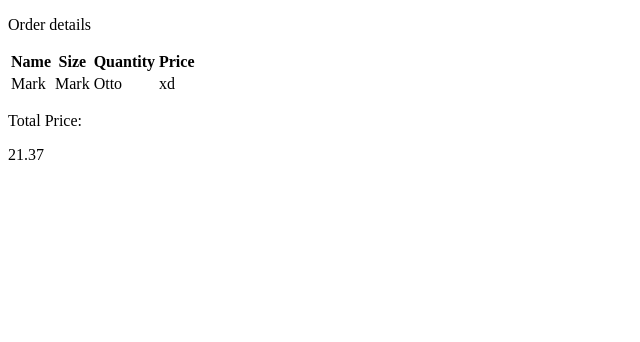
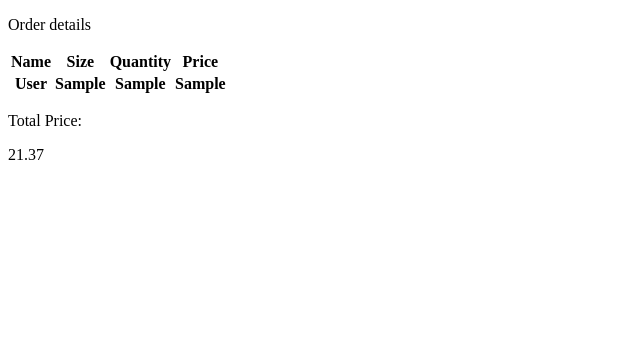
Before and after one commit to forkrz/restaurant, a Symfony app: template templates/admin/orderDetails.html.twig in a window 1280 px wide. Shown: the part 78-420 px from the top of the page, without its empty margins (0-640 px from the left). Run offline with Twig, Linux system fonts and the light colour scheme; the template is opened without the code that fills it: most values are stand-ins (such as "Sample title", 1, 10 or a date in 2020); lists and menus that the app fills with data are empty; some libraries are stand-ins or nearby versions.

Commit message:
displaying order details added

```diff
--- a/templates/admin/orderDetails.html.twig
+++ b/templates/admin/orderDetails.html.twig
@@ -38,17 +38,22 @@
 			</thead>
 			<tbody>
 				<tr>
-					<td>Mark</td>
-					<td>Mark</td>
-					<td>Otto</td>
-					<td>xd</td>
-				</tr>
+					{% for order in orders %}
+						<th scope="col">{{order.getMEALNAME()}}</th>
+						<th scope="col">{{order.getMEALSIZE()}}</th>
+						<th scope="col">{{order.getQUANTITY()}}</th>
+						<th scope="col">{{order.getPRICE()}}</th>
+
+					</tr>
+				{% endfor %}
 			</tbody>
 		</table>
 
-    		<div class="d-flex justify-content-between" style="width:50%">
-			<p class="h2 text-white">Total Price: </p>
-			<p class="h2 text-white">21.37 </p>
+		<div class="d-flex justify-content-between" style="width:49.5%">
+			<p class="h2 text-white">Total Price:
+			</p>
+			<p class="h2 text-white">21.37
+			</p>
 		</div>
 
 	{% endblock %}
```
Also changed, not shown: src/Controller/AdminController.php (+6 -3 lines).
